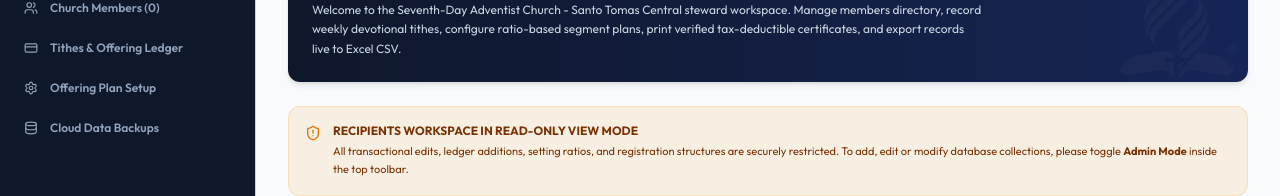
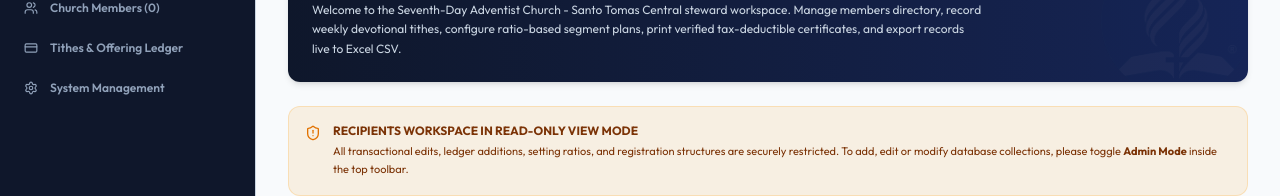
Before and after one commit to bensucuaje-sudo/CHURCH-MANAGEMENT, a React (Vite) app: page / in a window 1280 px wide. Shown: the part 185-381 px from the top of the page. Built offline with nearby package versions, Linux system fonts and the light colour scheme.

Commit message:
refactor(ui): consolidate admin features into config
Move Cloud Data Backups from the main navigation to the System Management section within the ChurchConfig view to improve interface hierarchy and accessibility.

```diff
--- a/src/App.tsx
+++ b/src/App.tsx
@@ -136,7 +136,7 @@ export default function App() {
   };
 
   // 2. Navigation & Interface States
-  const [activeTab, setActiveTab] = useState<'dashboard' | 'members' | 'collections' | 'config' | 'admin'>('dashboard');
+  const [activeTab, setActiveTab] = useState<'dashboard' | 'members' | 'collections' | 'config'>('dashboard');
   const [currentReceiptContribution, setCurrentReceiptContribution] = useState<Contribution | null>(null);
   const [isAdmin, setIsAdmin] = useState<boolean>(() => {
     return safeJsonParse('church_isAdmin', false); // Safe default to false (View-Only Mode)
@@ -299,19 +299,7 @@ export default function App() {
             }`}
           >
             <Settings size={14} className={activeTab === 'config' ? 'text-blue-500' : 'text-slate-400'} />
-            Offering Plan Setup
-          </button>
-
-          <button
-            onClick={() => setActiveTab('admin')}
-            className={`w-full flex items-center gap-3 px-6 py-2.5 text-xs font-semibold cursor-pointer transition-all ${
-              activeTab === 'admin'
-                ? 'bg-slate-800 text-white border-l-4 border-blue-500'
-                : 'text-slate-400 hover:bg-slate-800/50 hover:text-white'
-            }`}
-          >
-            <Database size={14} className={activeTab === 'admin' ? 'text-blue-500' : 'text-slate-400'} />
-            Cloud Data Backups
+            System Management
           </button>
 
           {isInstallable && (
@@ -493,16 +481,9 @@ export default function App() {
               onUpdatePreferences={handleUpdatePreferences}
               onClearAllData={handleClearAllData}
               isAdmin={isAdmin}
-            />
-          )}
-
-          {activeTab === 'admin' && (
-            <AdminPortal
               members={members}
               contributions={contributions}
-              preferences={preferences}
               onImportData={handleImportBackup}
-              isAdmin={isAdmin}
             />
           )}
 
--- a/src/components/ChurchConfig.tsx
+++ b/src/components/ChurchConfig.tsx
@@ -4,17 +4,29 @@
  */
 
 import React, { useState, useMemo } from 'react';
-import { ChurchPreferences, CombinedOfferingAllocation } from '../types';
+import { ChurchPreferences, CombinedOfferingAllocation, Member, Contribution } from '../types';
 import { Settings, ShieldCheck, HeartCrack, Plus, Trash2, HelpCircle } from 'lucide-react';
+import AdminPortal from './AdminPortal';
 
 interface ChurchConfigProps {
   preferences: ChurchPreferences;
   onUpdatePreferences: (preferences: ChurchPreferences) => void;
   onClearAllData: () => void;
   isAdmin?: boolean;
+  members: Member[];
+  contributions: Contribution[];
+  onImportData: (data: { members: Member[]; contributions: Contribution[]; preferences: ChurchPreferences }) => void;
 }
 
-export default function ChurchConfig({ preferences, onUpdatePreferences, onClearAllData, isAdmin = true }: ChurchConfigProps) {
+export default function ChurchConfig({
+  preferences,
+  onUpdatePreferences,
+  onClearAllData,
+  isAdmin = true,
+  members,
+  contributions,
+  onImportData
+}: ChurchConfigProps) {
   // Config state
   const [churchName, setChurchName] = useState(preferences.churchName);
   const [churchAddress, setChurchAddress] = useState(preferences.churchAddress);
@@ -279,6 +291,17 @@ export default function ChurchConfig({ preferences, onUpdatePreferences, onClear
         </div>
 
       </div>
+
+      {/* Cloud Backup & Restore Integrated Portal */}
+      <div className="pt-6 border-t border-slate-100">
+        <AdminPortal
+          members={members}
+          contributions={contributions}
+          preferences={preferences}
+          onImportData={onImportData}
+          isAdmin={isAdmin}
+        />
+      </div>
     </div>
   );
 }
```
